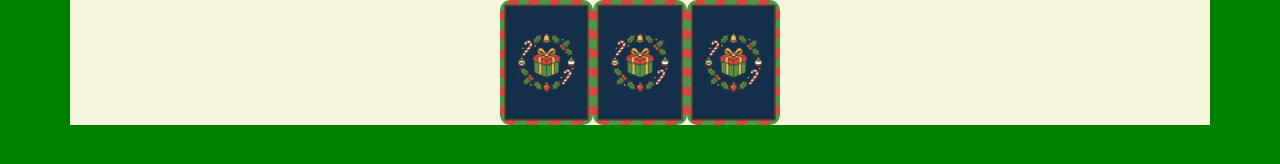
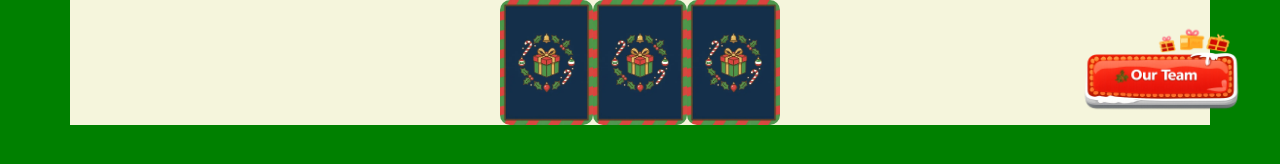
Before and after one commit to geraldine-mor/christmas-magic, a plain HTML site: page index.html in a window 1280 px wide. Drawn offline with nearby package versions, Linux system fonts and the light colour scheme.

Commit message:
"Add the “Our Team” button to index.html"

```diff
--- a/assets/css/style.css
+++ b/assets/css/style.css
@@ -1,6 +1,13 @@
 /*Apply background colours to check link and see layout*/
 body {
     background-color: green;
+    position: relative;
+}
+/*Our team button*/
+.top-right-spell {
+    position: absolute;
+    top: 5px;
+    right: 10px;
 }
 
 div {
--- a/index.html
+++ b/index.html
@@ -16,6 +16,9 @@
 
     <body>
 
+        <a href="about.html" class="btn btn-lg spell-cloud-btn top-right-spell">
+		<img src="assets/images/Our-team-button.webp" alt="Our Team">
+		</a>
         <div class="container">
             <div class="row justify-content-center">
                 <div id="card1-flip" class="col-4 col-md-3 card-flip game-card" data-num="one">
```
Also changed, not shown: assets/images/Our-team-button.webp (added).
